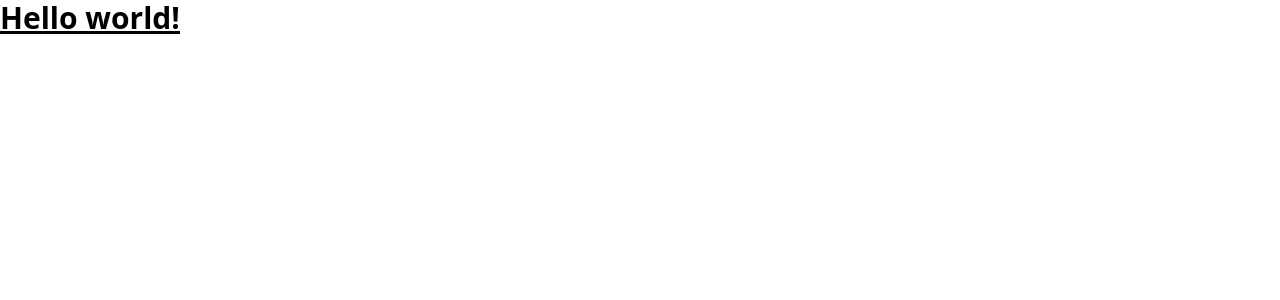
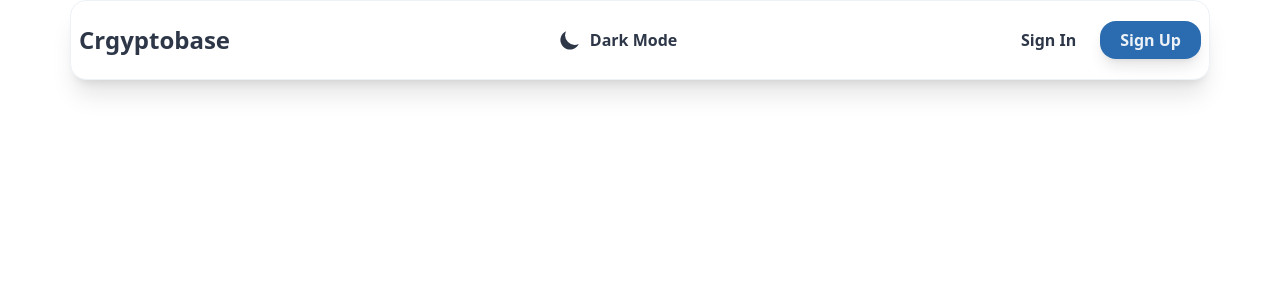
Before and after one commit to chaerulumam/crypto-project, a React (Create React App) app: page / in a window 1280 px wide. Shown: the top 300 px of the page. Built offline with nearby package versions, Linux system fonts and the light colour scheme.

Commit message:
Navbar component section

```diff
--- a/package.json
+++ b/package.json
@@ -8,6 +8,8 @@
     "@testing-library/user-event": "^13.5.0",
     "react": "^18.2.0",
     "react-dom": "^18.2.0",
+    "react-icons": "^4.6.0",
+    "react-router-dom": "^6.4.2",
     "react-scripts": "5.0.1",
     "web-vitals": "^2.1.4"
   },
--- a/src/App.js
+++ b/src/App.js
@@ -1,10 +1,12 @@
 import React from "react";
+import Navbar from "./components/Navbar";
+import { ThemeProvider } from "./context/ThemeContext";
 
 function App() {
   return (
-    <div>
-      <h1 className="text-3xl font-bold underline">Hello world!</h1>
-    </div>
+    <ThemeProvider>
+      <Navbar />
+    </ThemeProvider>
   );
 }
 
--- /dev/null
+++ b/src/components/Navbar.jsx
@@ -0,0 +1,71 @@
+import React, { useState } from "react";
+import { Link } from "react-router-dom";
+import ThemeToggle from "./ThemeToggle";
+import { AiOutlineClose, AiOutlineMenu } from "react-icons/ai";
+
+const Navbar = () => {
+  const [nav, setNav] = useState(false);
+
+  const handleNav = () => {
+    setNav(!nav);
+  };
+  return (
+    <div className="rounded-div flex items-center justify-between h-20 font-bold">
+      <Link to="/">
+        <h1 className="text-2xl">Crgyptobase</h1>
+      </Link>
+      <div className="hidden md:block">
+        <ThemeToggle />
+      </div>
+      <div className="hidden md:block">
+        <Link to="/signin" className="p-4 hover:text-accent">
+          Sign In
+        </Link>
+        <Link
+          to="/signup"
+          className="bg-button text-btnText px-5 py-2 ml-2 rounded-2xl shadow-lg hover:shadow-2xl"
+        >
+          Sign Up
+        </Link>
+      </div>
+      {/* Menu Icon */}
+      <div onClick={handleNav} className="block md:hidden cursor-pointer z-10">
+        {nav ? <AiOutlineClose size={20} /> : <AiOutlineMenu size={20} />}
+      </div>
+      {/* Mobile Menu */}
+      <div
+        className={
+          nav
+            ? "md:hidden fixed left-0 top-20 flex flex-col items-center justify-between w-full h-[90%] bg-primary ease-in duration-300 z-10"
+            : "fixed left-[-100%] top-20 h-[-90%] flex flex-col items-center justify-between ease-in duration-300"
+        }
+      >
+        <ul className="w-full p-4 ">
+          <li className="border-b py-6">
+            <Link to="/">Home</Link>
+          </li>
+          <li className="border-b py-6">
+            <Link to="/">Account</Link>
+          </li>
+          <li className="py-6">
+            <ThemeToggle />
+          </li>
+        </ul>
+        <div className="flex flex-col w-full p-4">
+          <Link to="/signin">
+            <button className="w-full my-2 p-3 bg-primary text-primary border border-secondary rounded-2xl shadow-xl">
+              Sign In
+            </button>
+          </Link>
+          <Link to="/signup">
+            <button className="w-full my-2 p-3 bg-button text-btnText rounded-2xl shadow-xl">
+              Sign Up
+            </button>
+          </Link>
+        </div>
+      </div>
+    </div>
+  );
+};
+
+export default Navbar;
--- /dev/null
+++ b/src/components/ThemeToggle.jsx
@@ -0,0 +1,29 @@
+import React, { useContext } from "react";
+import { HiSun, HiMoon } from "react-icons/hi";
+import { ThemeContext } from "../context/ThemeContext";
+
+const ThemeToggle = () => {
+  const { theme, setTheme } = useContext(ThemeContext);
+
+  return (
+    <div className="p-2">
+      {theme === "dark" ? (
+        <div
+          className="flex items-center cursor-pointer"
+          onClick={() => setTheme(theme === "dark" ? "light" : "dark")}
+        >
+          <HiSun className="text-primary text-2xl mr-2" /> Light Mode
+        </div>
+      ) : (
+        <div
+          className="flex items-center cursor-pointer"
+          onClick={() => setTheme(theme === "dark" ? "light" : "dark")}
+        >
+          <HiMoon className="text-primary text-2xl mr-2" /> Dark Mode
+        </div>
+      )}
+    </div>
+  );
+};
+
+export default ThemeToggle;
--- a/src/context/ThemeContext.jsx
+++ b/src/context/ThemeContext.jsx
@@ -1,4 +1,4 @@
-import React, { createContext, useEffect, useState } from "react";
+import React, { useState, useEffect, createContext } from "react";
 
 const getInitialTheme = () => {
   if (typeof window !== "undefined" && window.localStorage) {
@@ -7,12 +7,11 @@
       return storedPrefs;
     }
 
-    const userMedia = window.matchMedia("(prefers-color-schema: dark)");
+    const userMedia = window.matchMedia("(prefers-color-scheme: dark)");
     if (userMedia.matches) {
       return "dark";
     }
   }
-
   return "light";
 };
 
--- a/src/index.js
+++ b/src/index.js
@@ -2,10 +2,11 @@
 import ReactDOM from "react-dom/client";
 import "./index.css";
 import App from "./App";
+import { BrowserRouter } from "react-router-dom";
 
 const root = ReactDOM.createRoot(document.getElementById("root"));
 root.render(
-  <React.StrictMode>
+  <BrowserRouter>
     <App />
-  </React.StrictMode>
+  </BrowserRouter>
 );
--- /dev/null
+++ b/src/routes/Account.jsx
@@ -0,0 +1,7 @@
+import React from "react";
+
+const Account = () => {
+  return <div>Account</div>;
+};
+
+export default Account;
--- /dev/null
+++ b/src/routes/CoinPage.jsx
@@ -0,0 +1,7 @@
+import React from "react";
+
+const CoinPage = () => {
+  return <div>CoinPage</div>;
+};
+
+export default CoinPage;
--- /dev/null
+++ b/src/routes/Home.jsx
@@ -0,0 +1,7 @@
+import React from "react";
+
+const Home = () => {
+  return <div>Home</div>;
+};
+
+export default Home;
--- /dev/null
+++ b/src/routes/Signin.jsx
@@ -0,0 +1,7 @@
+import React from "react";
+
+const Signin = () => {
+  return <div>Signin</div>;
+};
+
+export default Signin;
--- /dev/null
+++ b/src/routes/Signup.jsx
@@ -0,0 +1,7 @@
+import React from "react";
+
+const Signup = () => {
+  return <div>Signup</div>;
+};
+
+export default Signup;
```
Also changed, not shown: 1 other file (tests, documents, lock files or other folders).
